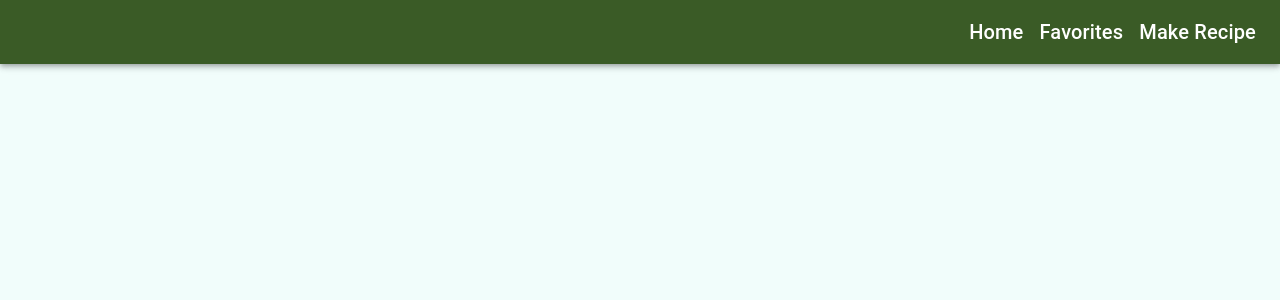
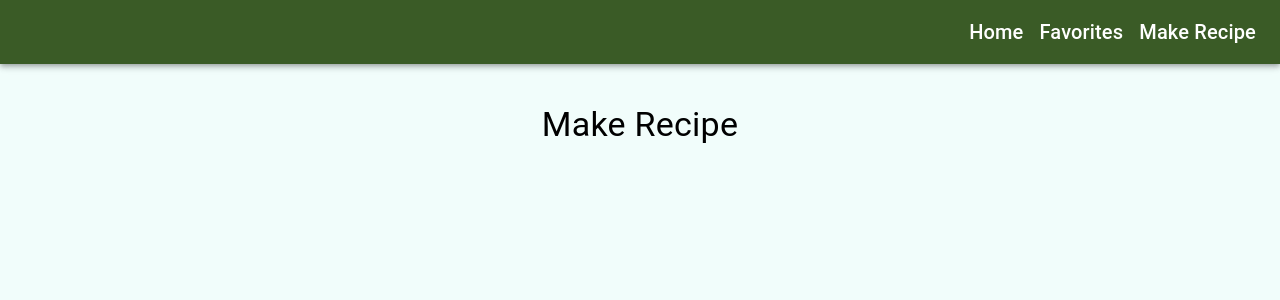
Before and after one commit to vknanavati/Recipe-App, a React (Create React App) app: page /make in a window 1280 px wide. Shown: the top 300 px of the page. Built offline with nearby package versions, Linux system fonts and the light colour scheme.

Commit message:
mapped makeRecipe state variable, added makeRecipe prop to component, styled with MUI.

```diff
--- a/src/components/MakeRecipe.js
+++ b/src/components/MakeRecipe.js
@@ -1,5 +1,35 @@
-export function MakeRecipe() {
+import { RecipeCard } from "./RecipeCard";
+import Grid from '@mui/material/Grid2';
+import {Container, Typography} from '@mui/material';
+
+export function MakeRecipe({makeRecipe}) {
     return(
-        <></>
+        <Container>
+            <Grid
+                container
+                justifyContent={"center"}
+                direction={"column"}
+                alignItems={"center"}
+            >
+                <Grid>
+                    <Typography
+                        variant="h4"
+                        sx={{marginTop: 5, marginBottom: 2}}
+                    >
+                        Make Recipe
+                    </Typography>
+                </Grid>
+                {makeRecipe.map((recipe, index)=>(
+                    <Grid>
+                        <RecipeCard
+                            recipe={recipe}
+                        />
+                    </Grid>
+
+
+                ))}
+
+            </Grid>
+        </Container>
     )
 }
```
